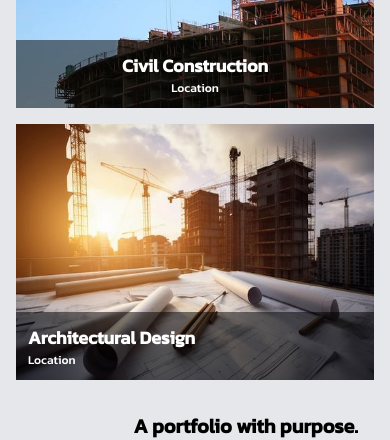
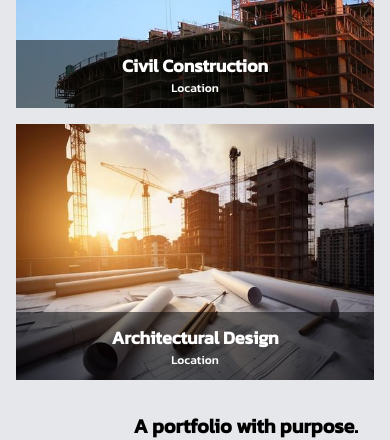
Before and after one commit to AkshayKalamkarr/supremeinfrastructure, a Next.js app: page / in a window 390 px wide. Shown: the part 1780-2220 px from the top of the page. Built offline with nearby package versions, Linux system fonts and the light colour scheme.

Commit message:
new code

```diff
--- a/components/Portfolio.jsx
+++ b/components/Portfolio.jsx
@@ -97,7 +97,7 @@ const Portfolio = () => {
             >
                 {/* Top Image */}
                 <motion.div
-                    className="w-full h-64 sm:h-80 md:h-96 lg:h-[450px] xl:h-[450px] relative md:mt-10"
+                    className="w-full h-64 sm:h-80 md:h-96 lg:h-[450px] xl:h-[450px] relative md:mt-10 text-center"
                     whileHover={{ scale: 1.05, rotateX: 5 }}
                     transition={{ type: "spring", stiffness: 200, damping: 10 }}
                 >
```
